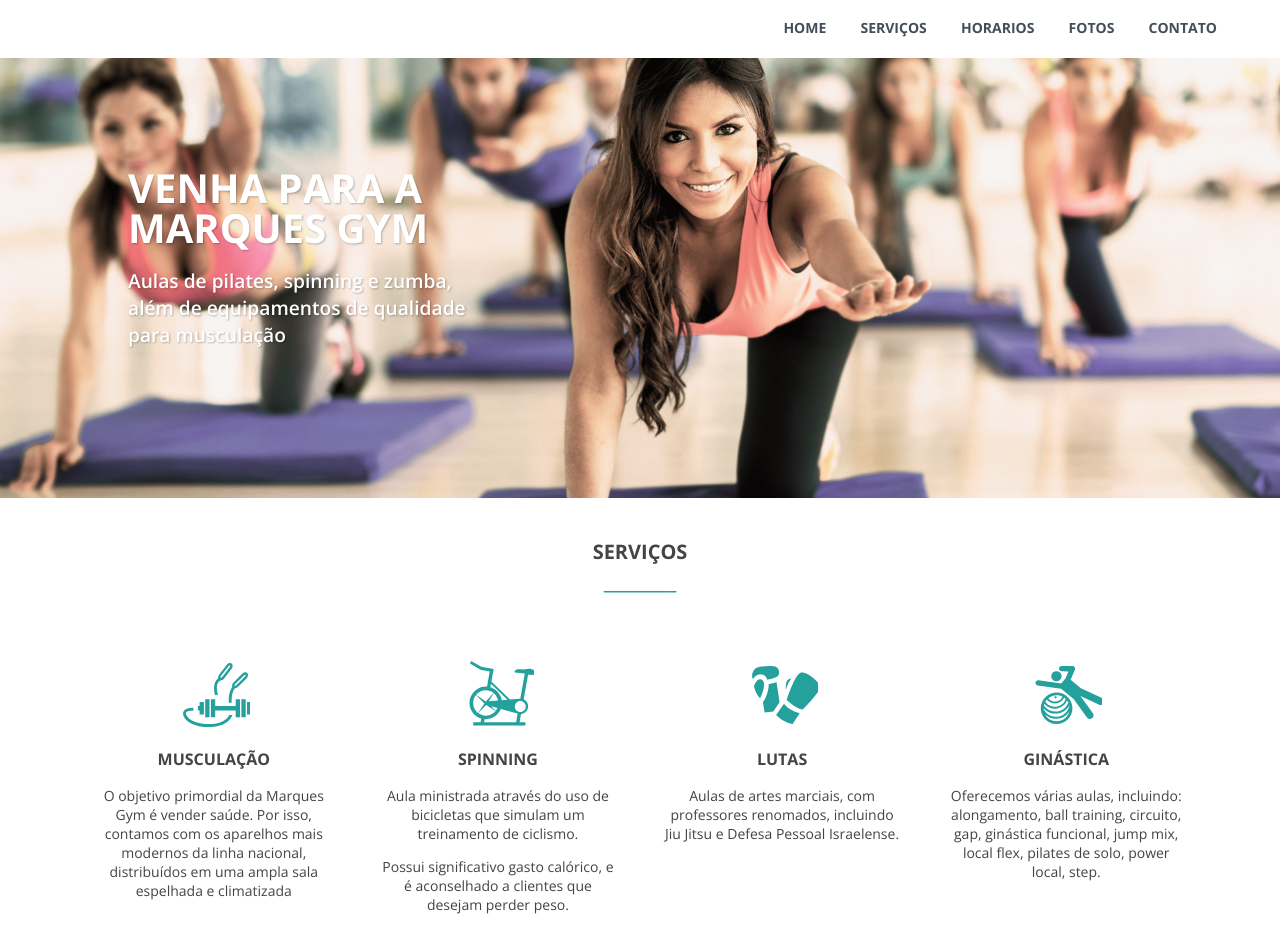
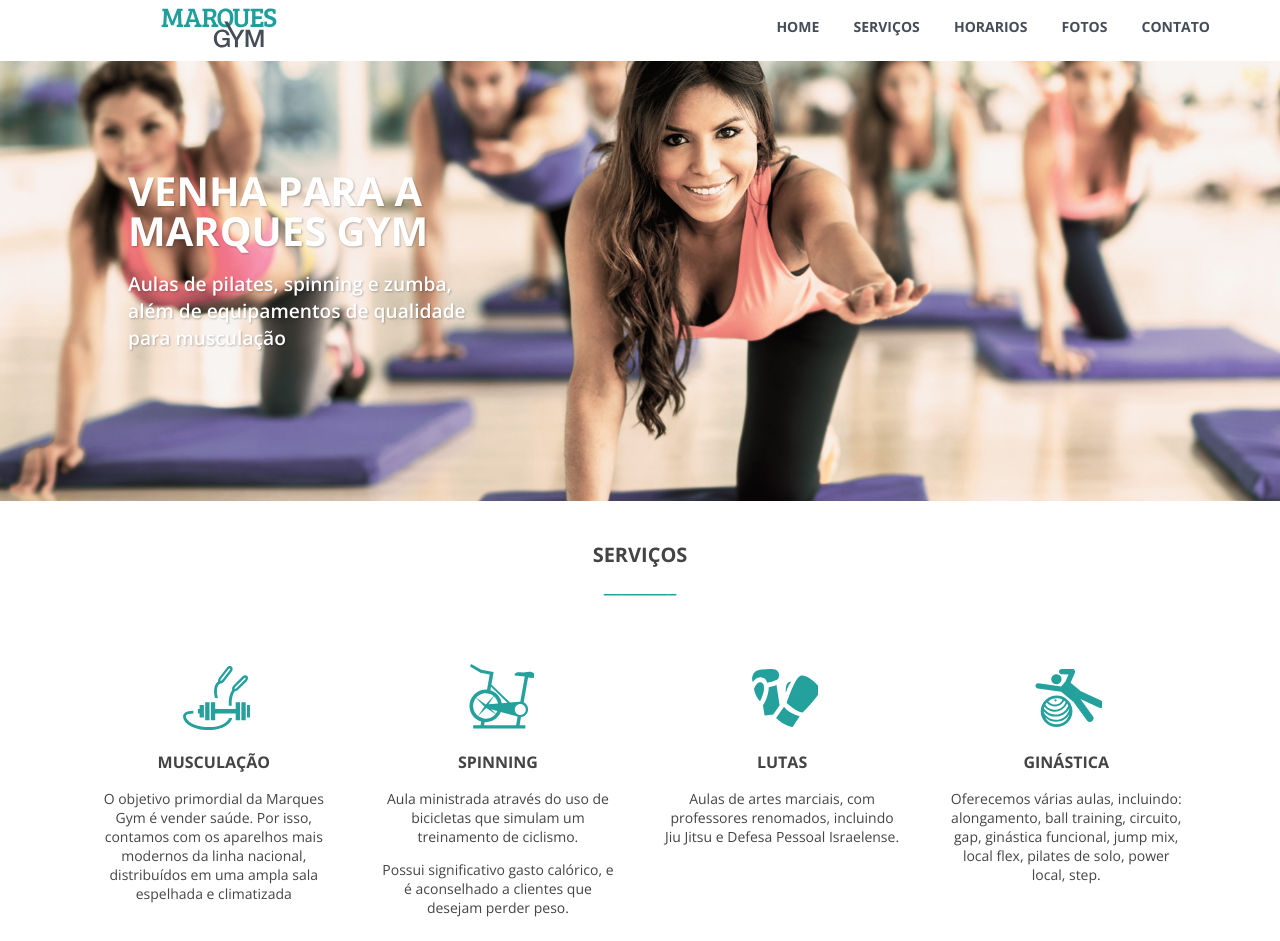
Before and after one commit to AntPires/Marques-Gym-RWD, a plain HTML site: page index.html in a window 1280 px wide. Shown: the top 941 px of the page. Drawn offline with nearby package versions, Linux system fonts and the light colour scheme.

Commit message:
Mais atualizaçoes na madruga de 30 pra 31 de Março.
Signed-off-by: Antonio Pires <antcarlos.pires@gmail.com>

```diff
--- a/css/style.css
+++ b/css/style.css
@@ -25,21 +25,17 @@
 	height: 44px;
 	width: 100%;
 	display: table;
-	margin: 7px;
+	padding: 6px 0 6px 0;
 }
 
 .logo {
 	float: left;
-	margin-left: 70px;
-	position: relative;
+	margin-left: 12%;
  }
 
-.logo a{
-	background: url(../img/logo.svg) no-repeat;
-	background-size: 60%;
-	position: relative;
-	display: table;
-	text-indent: -999999px;
+.logo img {
+	width: 130px;
+	height: 44px;
 }
 
 .menu {
@@ -64,8 +60,8 @@
 	font-weight: 700;
 }
 
-.menu li a:hover {
-	color: #24a09d;s
+.menu li a:hover{
+    border-bottom: 2px solid #24a09d;
 }
 
 .hero {
--- a/index.html
+++ b/index.html
@@ -13,12 +13,14 @@
 	<div class="container clearfix">
 
 		<header class="header">
+
 			<div class="logo">
 				<h1>
-					<a href="index.html" title="Marques Gym">Marques Gym</a>
+					<img src="img/logo.svg" alt="Musculação">
 				</h1>
 			</div>
-			<nav class="menu">
+
+			<nav class="menu" id="nav">
 		        <ul>
 		         	<li><a href="index.html">Home</a></li>
 		         	<li><a href="#servicos">Serviços</a></li>
@@ -27,9 +29,11 @@
 		         	<li><a href="#contato">Contato</a></li>
 		        </ul>
      		</nav>
+
 		</header>
 
 		<div class="hero">
+
 			<div class="caixa">
 				<h1>Venha para a Marques Gym</h1>
 				<p>Aulas de pilates, spinning e zumba, além de equipamentos de qualidade para musculação</p>
```
